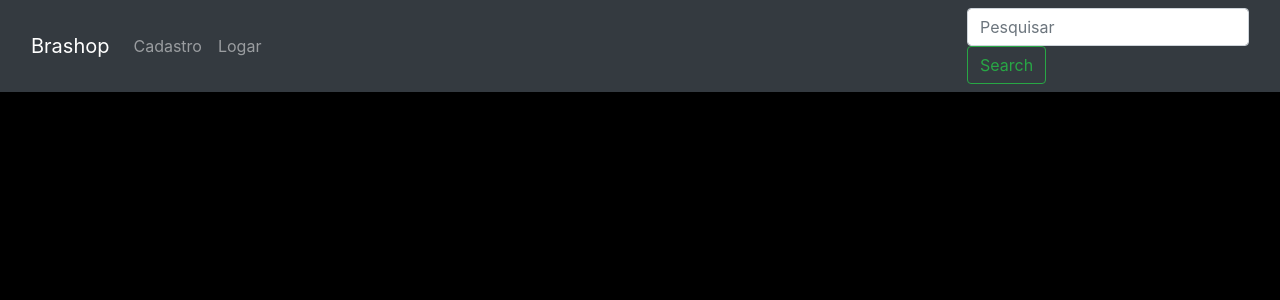
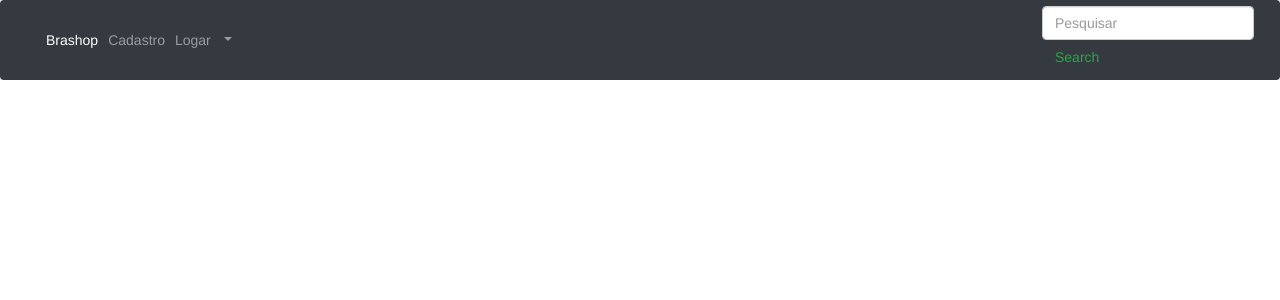
Before and after one commit to caiocesar04/projeto_integrador, a PHP site: page /app/views/helpers/menuHome.php in a window 1280 px wide. Shown: the top 300 px of the page. Run offline with PHP 8.4, Linux system fonts and the light colour scheme; some libraries are stand-ins or nearby versions.

Commit message:
Add files via upload

```diff
--- a/brashop/app/connection/Connection.php
+++ b/brashop/app/connection/Connection.php
@@ -5,7 +5,7 @@ class Connection {
     private static $host = "localhost";
     private static $dbname = "marketplace";
     private static $user = "root";
-    private static $password = "bancodedados";
+    private static $password = "";
 
     private static ?PDO $conn = null;
 
--- a/brashop/app/controllers/AnuncioController.php
+++ b/brashop/app/controllers/AnuncioController.php
@@ -92,7 +92,7 @@ class ControllerAnuncio{
         $anuncios = $anuncioRepository->findAnuncioByName($nomeParam);
         $data['titulo'] = "listar anuncios";
         $data['anuncios'] = $anuncios;
-        $this->loadView("anuncios/search.php", $data, $msg);
+        $this->loadView("anuncios/search.php", $data, @$msg);
     }
     private function deleteAnuncioById(){
         $idParam = $_GET['id'];
--- a/brashop/app/controllers/UsuarioController.php
+++ b/brashop/app/controllers/UsuarioController.php
@@ -134,7 +134,7 @@ class ControllerUsuario{
         if($usuario){
             $this->loadView("usuarios/homeLogin.php", @$data);
             session_start();
-            $_SESSION['usuario'] = $usuario;
+            $_SESSION['usuario'] = $usuario->getAll();
              echo ("<h1><font color='white'> Bem Vindo  ".$usuario->getNome(@$_GET["nome"])."!</font>");
 		}else{
 			$msg = "Erro ao Logar! verifique se seu email e senha estão corretos.";
--- a/brashop/app/views/helpers/menuHome.php
+++ b/brashop/app/views/helpers/menuHome.php
@@ -6,35 +6,33 @@
     <meta charset="utf-8">
     <meta name="viewport" content="width=device-width, initial-scale=1, shrink-to-fit=no">
     <link rel="stylesheet" type="text/css" href="../views/helpers/css/bootstrap.min.css">
-    <script src="../views/helpers/js" type="text/javascript"></script>
     <script src="//ajax.googleapis.com/ajax/libs/jquery/1.11.0/jquery.min.js"></script>
     <script src="//netdna.bootstrapcdn.com/bootstrap/3.1.1/js/bootstrap.min.js"></script>
+    <link rel="stylesheet" type="text/css" href="//netdna.bootstrapcdn.com/bootstrap/3.1.1/css/bootstrap.min.css">
 
-
-    <title>Brashop</title>
-  </head>
-
-  <body style ="background-color:black">
-
-  <nav class="navbar navbar-expand-lg navbar-dark bg-dark" >
-    <div class="container-fluid">
-  <a class="navbar-brand active" href="./UsuarioController.php?action=loadHome">Brashop</a>
-  <button class="navbar-toggler " type="button" data-bs-toggle="collapse" data-bs-target="dropdown-toggle" aria-controls="navbarNav" aria-expanded="false" aria-label="Toggle navigation">
+  <nav class="navbar navbar-expand-lg navbar-dark bg-dark">
+   <div class="container-fluid">
+   <button class="navbar-toggler" type="button" data-toggle="collapse" data-target="#navbarNavDropdown" aria-controls="navbarNavDropdown" aria-expanded="false" aria-label="Toggle navigation">
     <span class="navbar-toggler-icon"></span>
   </button>
-
-  <div class="collapse navbar-collapse" id="navbarNav">
+  <div class="collapse navbar-collapse" id="navbarNavDropdown">
     <ul class="navbar-nav">
+      <li class="nav-item active">
+        <a class="nav-link" href="./UsuarioController.php?action=loadHomeLogin">Brashop <span class="sr-only">(current)</span></a>
+      </li>
       <li class="nav-item">
         <a class="nav-link" href="./UsuarioController.php?action=loadFormNew">Cadastro</a>
       </li>
-
       <li class="nav-item">
         <a class="nav-link" href="./UsuarioController.php?action=loadLogin">Logar</a>
       </li>
+      <li class="nav-item dropdown">
+        <a class="nav-link dropdown-toggle" href="#" id="navbarDropdownMenuLink" data-toggle="dropdown" aria-haspopup="true" aria-expanded="false">
+        </a>
+      </li>
     </ul>
-    </div>
-    <form action="./AnuncioController.php?action=findAnunciobyName" method="POST">
+  </div>
+  <form action="./AnuncioController.php?action=findAnunciobyName" method="POST">
       <input class="form-control mr-sm-2" type="search" placeholder="Pesquisar" name="nome"  aria-label="Pesquisar">
       <button class="btn btn-outline-success my-2 my-sm-0" type="submit">Search</button>
     </form>
```
Also changed, not shown: brashop/app/models/UsuarioModel.php (+12 -0 lines), brashop/app/repository/AnuncioRepository.php (+6 -2 lines), brashop/app/views/usuarios/home.php (+5 -3 lines), brashop/app/models/AnuncioModel.php (line endings or trailing spaces).
